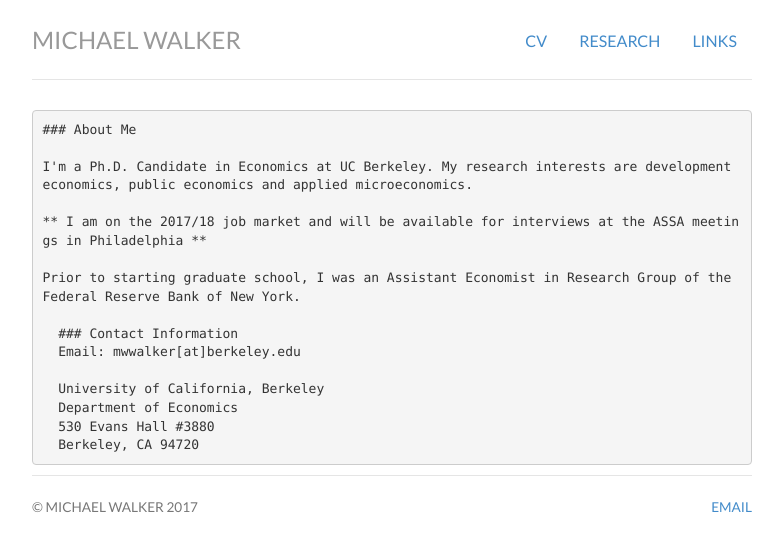
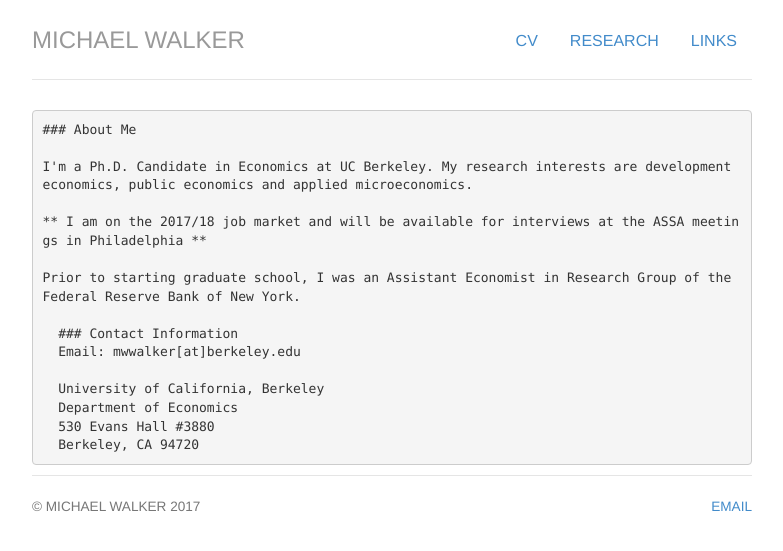
Before and after one commit to mwwalker/mwwalker.github.io, a Jekyll site: the page built from index.md, in a window 1280 px wide. Shown: the top 551 px of the page, without its empty margins (248-1031 px from the left). Built offline with Jekyll 4.4.1, drawn with Linux system fonts in a browser that asks for light colours; nearby versions of some CDN libraries; library files that are not in the unit come from our copies.

Commit message:
Changing fonts again

```diff
--- a/css/style.css
+++ b/css/style.css
@@ -1,5 +1,5 @@
 @import url(http://fonts.googleapis.com/css?family=Merriweather:300,300italic,400,400italic,700,700italic);
-@import url(http://fonts.googleapis.com/css?family=Lato);
+@import url(http://fonts.googleapis.com/css?family=Roboto Slab);
 
 body { padding-top: 20px; padding-bottom: 40px; font-family: 'Merriweather', Georgia, Times; font-size: 16px; }
 
@@ -8,7 +8,7 @@
 blockquote p { font-size: 16px; line-height: 1.6em; }
 
 /* Masthead */
-.header, .footer, .header h3 { font-family: 'Lato', Helvetica, sans-serif; text-transform: uppercase; font-weight: normal; }
+.header, .footer, .header h3 { font-family: 'Roboto Slab', Helvetica, sans-serif; text-transform: uppercase; font-weight: normal; }
 
 /* Navigation */
 h3.text-muted a {text-decoration: none; color: #999999; }
```
